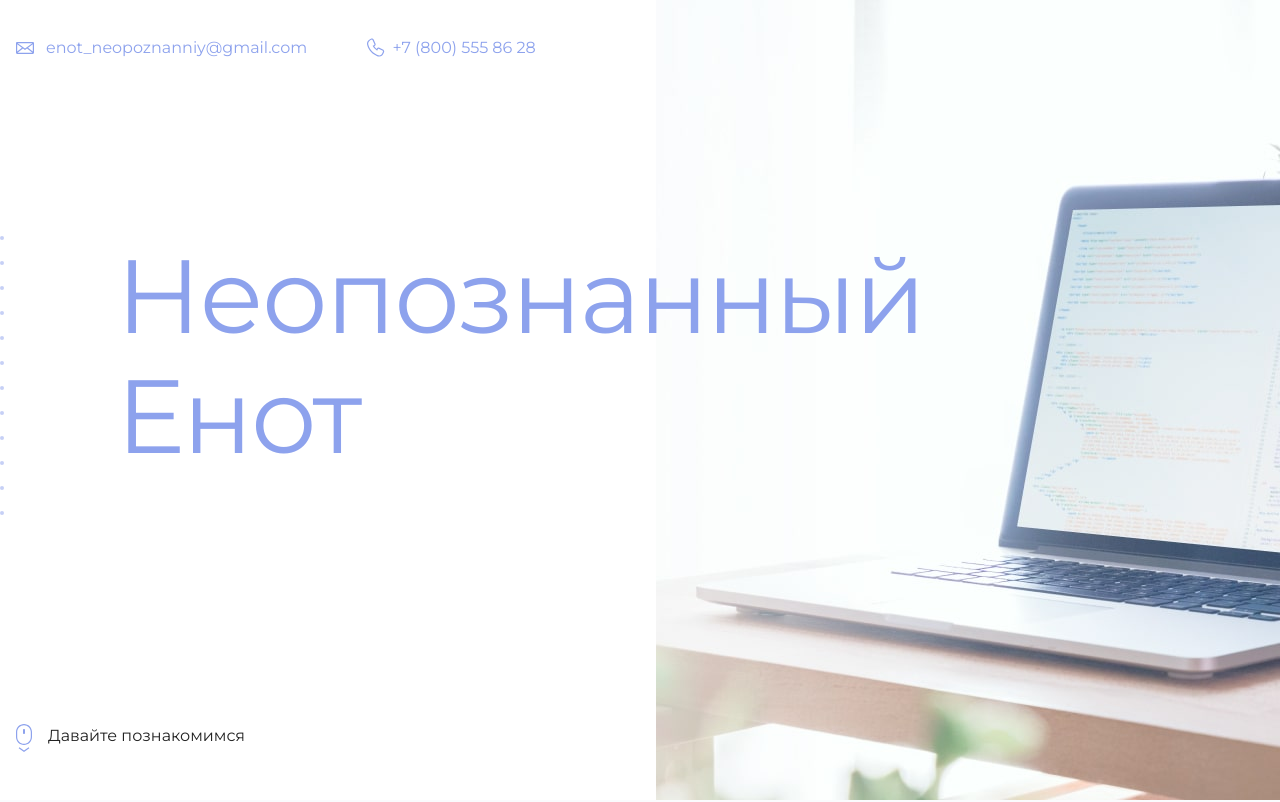
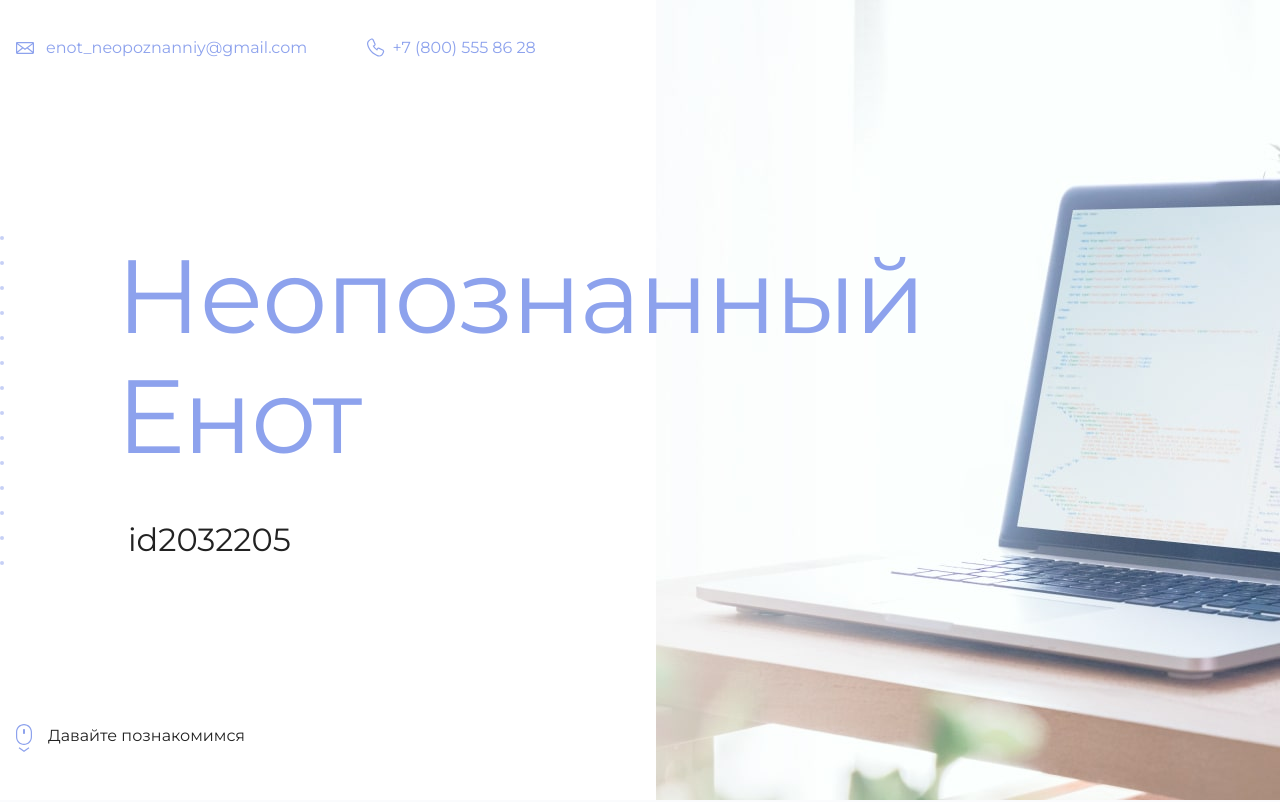
Before and after one commit to ChagCode/Test_site, a plain HTML site: page index.html in a window 1280 px wide. Shown: the top 802 px of the page. Drawn offline with Linux system fonts and the light colour scheme.

Commit message:
добавил id профиля

```diff
--- a/index.html
+++ b/index.html
@@ -19,7 +19,7 @@
       <section class="hero-image">
         <div class="container">
           <h1 class="heading">Неопознанный Енот</h1>
-          <p><!-- Тут ваш id на сайте Академии --></p>
+          <p>id2032205</p>
         </div>
       </section>
 
```
